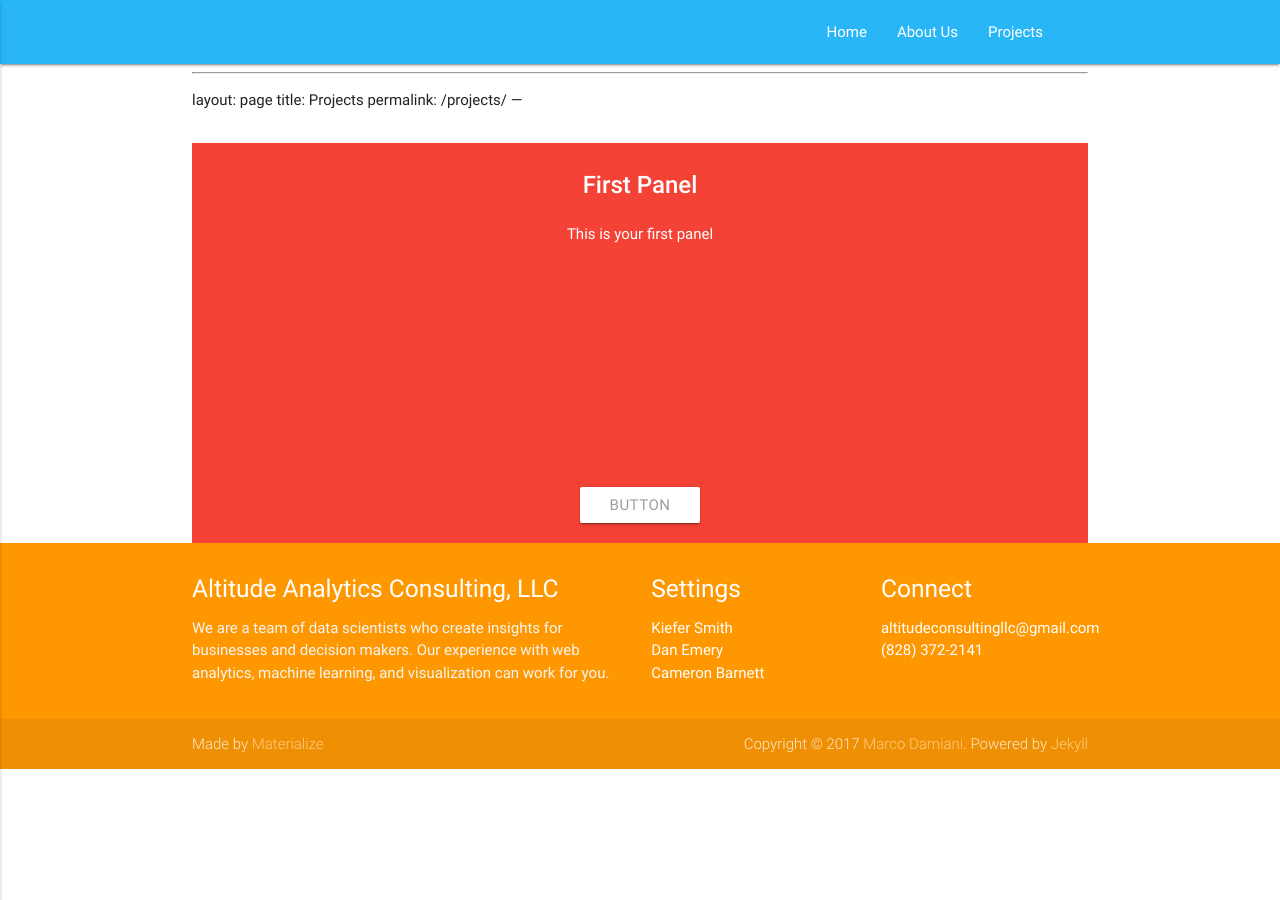
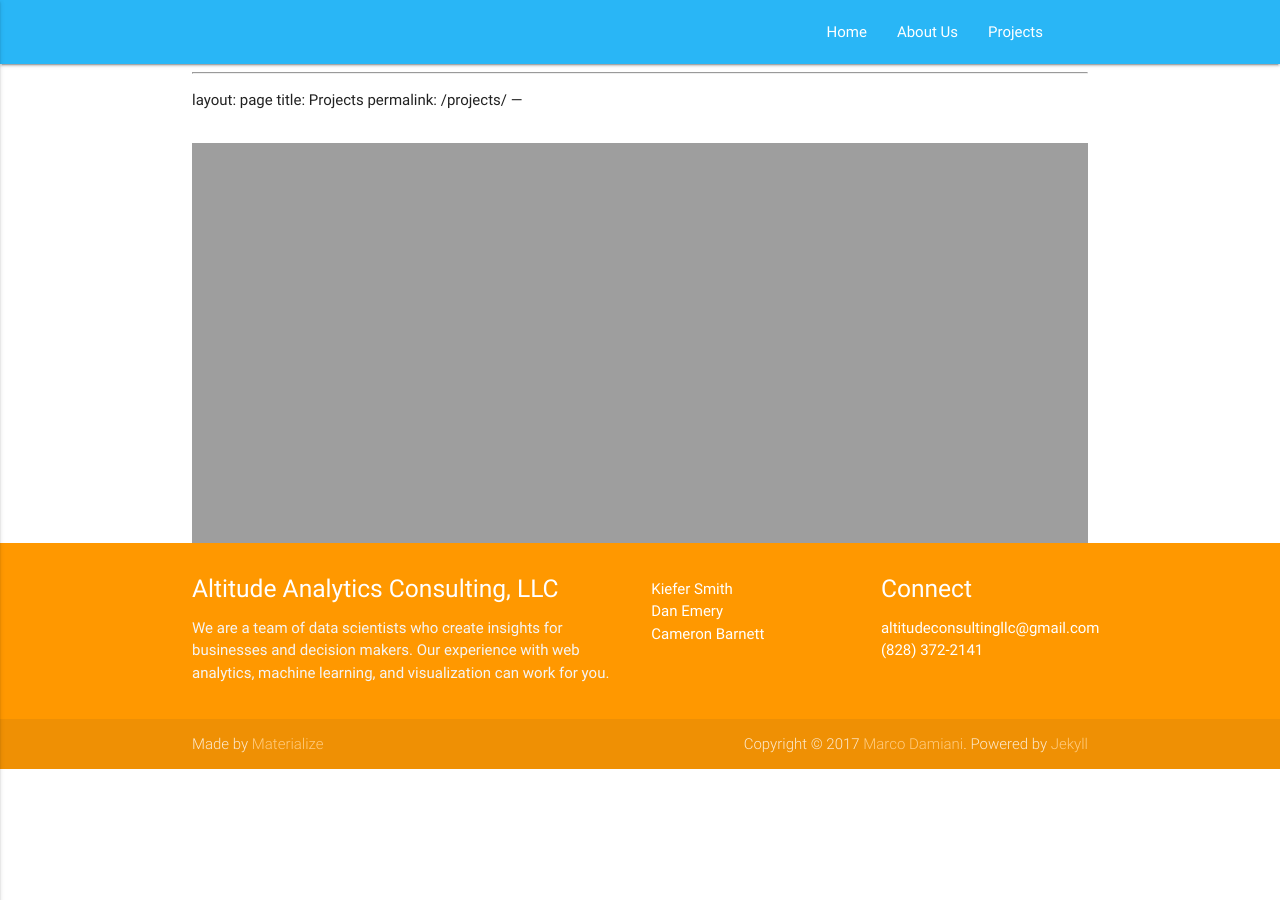
Before and after one commit to kiefersmith/Altitude-Website, a Jekyll site: the page built from projects.md, in a window 1280 px wide. Built offline with Jekyll 4.4.1, drawn with Linux system fonts in a browser that asks for light colours; our own code applies the rules of GitHub Pages for plain Markdown files.

```diff
--- a/_includes/footer.html
+++ b/_includes/footer.html
@@ -6,11 +6,11 @@
           <p class="grey-text text-lighten-4">We are a team of data scientists who create insights for businesses and decision makers.  Our experience with web analytics, machine learning, and visualization can work for you. </p>
         </div>
         <div class="col l3 s12">
-          <h5 class="white-text">Settings</h5>
+          <h5 class="white-text">         </h5>
           <ul>
-            <li><a class="white-text" href="www.linkedin.com/in/kiefersmith">Kiefer Smith</a></li>
-            <li><a class="white-text" href="https://www.linkedin.com/in/daniel-emery-6b38a914a/">Dan Emery</a></li>
-            <li><a class="white-text" href="https://www.linkedin.com/in/cameron-barnett-995a74126/">Cameron Barnett</a></li>
+            <li><a class="white-text" href="https://www.linkedin.com/in/kiefersmith" target="_blank">Kiefer Smith</a></li>
+            <li><a class="white-text" href="https://www.linkedin.com/in/daniel-emery-6b38a914a/" target="_blank">Dan Emery</a></li>
+            <li><a class="white-text" href="https://www.linkedin.com/in/cameron-barnett-995a74126/" target="_blank">Cameron Barnett</a></li>
           </ul>
         </div>
         <div class="col l3 s12">
--- a/projects.md
+++ b/projects.md
@@ -8,25 +8,35 @@ permalink: /projects/
 <h1 class="page-title">{{ page.title | escape }}</h1>
 
 
-<div class="carousel carousel-slider center" data-indicators="true">
-    <div class="carousel-fixed-item center">
-      <a href="danemery.shinyapps.io/app_energy">
-      <a class="btn waves-effect white grey-text darken-text-2">button</a></a>
-    </div>
-    <div class="carousel-item red white-text" href="#one!">
-      <h2>First Panel</h2>
-      <p class="white-text">This is your first panel</p>
-    </div>
-    <div class="carousel-item amber white-text" href="#two!">
-      <h2>Second Panel</h2>
-      <p class="white-text">This is your second panel</p>
-    </div>
-    <div class="carousel-item green white-text" href="#three!">
-      <h2>Third Panel</h2>
-      <p class="white-text">This is your third panel</p>
-    </div>
-    <div class="carousel-item blue white-text" href="#four!">
-      <h2>Fourth Panel</h2>
-      <p class="white-text">This is your fourth panel</p>
-    </div>
+  <div class="slider">
+    <ul class="slides">
+      <li>
+        <img src="/assets/dash.png">
+        <div class="caption center-align">
+          <h3>Peacock Hall Energy Dashboard</h3>
+          <h5 class="light grey-text text-lighten-3">Visualizing energy consumption and production on App State's campus.</h5>
+        </div>
+      </li>
+      <li>
+        <img src="https://lorempixel.com/580/250/nature/2"> <!-- random image -->
+        <div class="caption left-align">
+          <h3>Left Aligned Caption</h3>
+          <h5 class="light grey-text text-lighten-3">Here's our small slogan.</h5>
+        </div>
+      </li>
+      <li>
+        <img src="https://lorempixel.com/580/250/nature/3"> <!-- random image -->
+        <div class="caption right-align">
+          <h3>Right Aligned Caption</h3>
+          <h5 class="light grey-text text-lighten-3">Here's our small slogan.</h5>
+        </div>
+      </li>
+      <li>
+        <img src="https://lorempixel.com/580/250/nature/4"> <!-- random image -->
+        <div class="caption center-align">
+          <h3>This is our big Tagline!</h3>
+          <h5 class="light grey-text text-lighten-3">Here's our small slogan.</h5>
+        </div>
+      </li>
+    </ul>
   </div>
```
Also changed, not shown: about.md (+16 -22 lines), assets/cam2.jpg (added), assets/cam3.jpg (added), assets/dan.jpg (added), 14 other files.
